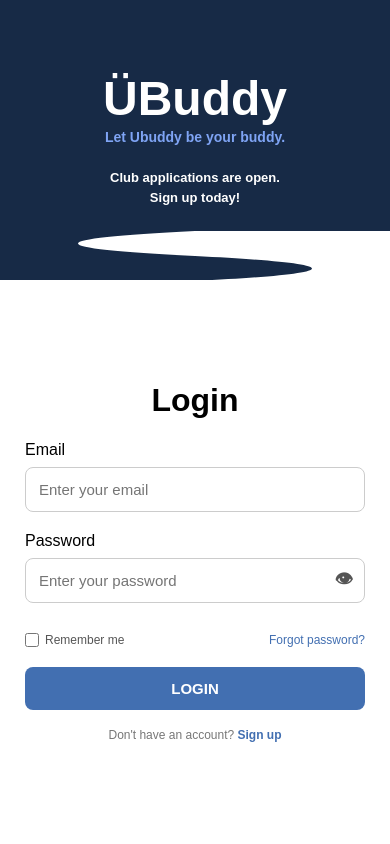
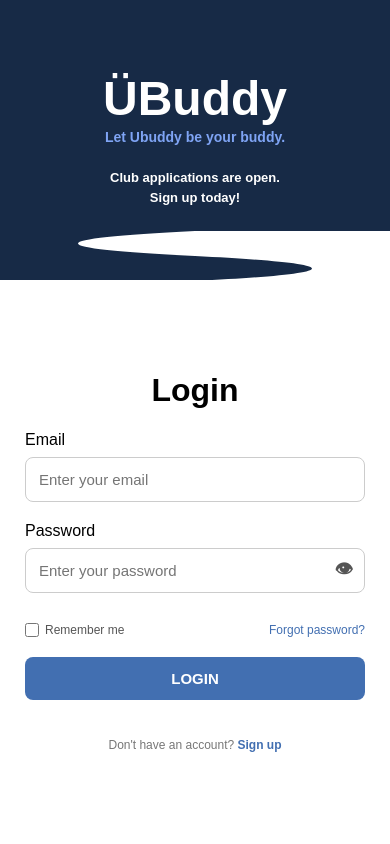
Before and after one commit to kurapikalover/LINKIN, a PHP site: page /pages/login.php in a window 390 px wide. Run offline with PHP 8.4, Linux system fonts and the light colour scheme; some libraries are stand-ins or nearby versions.

Commit message:
Refactor CSS for login and signup pages

```diff
--- a/Ubuddy/css/style.css
+++ b/Ubuddy/css/style.css
@@ -12,13 +12,16 @@ body {
 
 
 
-.login-page {
+.login-page,
+.signup-page
+{
     min-height: 100vh;
     display: flex;
     overflow: hidden;
 }
 
 /* White side */
+.signup-section,
 .login-section {
     width: 50%;
     min-height: 100vh;
@@ -54,7 +57,8 @@ body {
 
 .brand-section h2 {
     color: white;
-    font-size: 72px;
+    /* font-size: 72px; */
+    font-size: clamp(40px, 7vw, 72px);   /* shrinks with the window */
     margin-bottom: 10px;
     text-align: left;
 
@@ -98,26 +102,35 @@ body {
 }
 
 /* Login form */
+.signup-box,
 .login-box {
     width: 350px;
 }
 
+.signup-box h1,
 .login-box h1 {
     font-size: 40px;
     margin-bottom: 25px;
     text-align: center;
 }
 
+.signup-box h3{
+    text-align: center;
+    margin-bottom:10px;
+}
+.signup-box form,
 .login-box form {
     display: flex;
     flex-direction: column;
 }
 
+.signup-box > form > label,
 .login-box > form > label {
     margin-bottom: 8px;
     font-size: 16px;
 }
 
+.signup-box input,
 .login-box input {
     width:100%;
     padding: 14px;
@@ -129,6 +142,7 @@ body {
     font-size: 16px;
 }
 
+.signup-box button,
 .login-box button {
     padding: 14px;
 
@@ -141,6 +155,7 @@ body {
     font-size: 16px;
     font-weight: bold;
     cursor: pointer;
+    margin-bottom:20px;
 }
 
 .login-box button:hover {
@@ -180,6 +195,7 @@ body {
     transform: translateY(-50%);
 
     padding: 0;
+    margin:0;
     border: none;
     background: none;
 
@@ -191,6 +207,10 @@ body {
 input[type="password"]::-ms-reveal,
 input[type="password"]::-ms-clear {
     display: none;
+}
+
+#confirm-password{
+    margin-bottom: 20px;
 }
 
 .login-options {
@@ -238,7 +258,8 @@ input[type="password"]::-ms-clear {
     text-decoration: underline;
 }
 
-.signup-text {
+.signup-text,
+.login-text {
   margin-top: 18px;
 
   text-align: center;
@@ -247,14 +268,17 @@ input[type="password"]::-ms-clear {
   font-size: 12px;
 }
 
-.signup-text a {
+.signup-text a,
+.login-text a {
   color: #426fb1;
   font-weight: 600;
   text-decoration: none;
 }
 
-.signup-text a:hover {
+.signup-text a:hover,
+.login-text a:hover {
   text-decoration: underline;
+
 }
 
 .login-error {
@@ -263,13 +287,21 @@ input[type="password"]::-ms-clear {
     margin-bottom: 16px;
 }
 
+.login-success { color: #2e7d32; font-size: 14px; margin-bottom: 16px; }
+
+.form-message { min-height: 20px; margin: -10px 0 12px; font-size: 14px; }
+.form-message.error { color: #c62828; }
+.form-message.ok    { color: #2e7d32; }
+
 /* =========================
    MOBILE LOGIN
 ========================= */
 
-@media (max-width: 600px) {
+@media (max-width: 800px) {
 
-    .login-page {
+    /* stack: navy on top, white form below */
+    .login-page,
+    .signup-page {
         flex-direction: column;
         min-height: 100vh;
         overflow: auto;
@@ -330,28 +362,33 @@ input[type="password"]::-ms-clear {
        LOGIN SECTION
     ========================= */
 
-    .login-section {
+    .login-section,
+    .signup-section {
         width: 100%;
         min-height: calc(100vh - 280px);
 
         padding: 40px 25px;
     }
 
-    .login-box {
+    .login-box,
+    .signup-box {
         width: 100%;
         max-width: 350px;
     }
 
-    .login-box h1 {
+    .login-box h1,
+    .signup-box h1 {
         font-size: 32px;
         margin-bottom: 22px;
     }
 
-    .login-box label {
+    .login-box label,
+    .signup-box label {
         font-size: 14px;
     }
 
-    .login-box input {
+    .login-box input,
+    .signup-box input {
         font-size: 15px;
         padding: 13px;
     }
@@ -361,7 +398,8 @@ input[type="password"]::-ms-clear {
         padding-right: 45px;
     }
 
-    .login-box button {
+    .login-box button,
+    .signup-box button {
         padding: 13px;
         font-size: 15px;
     }
```
